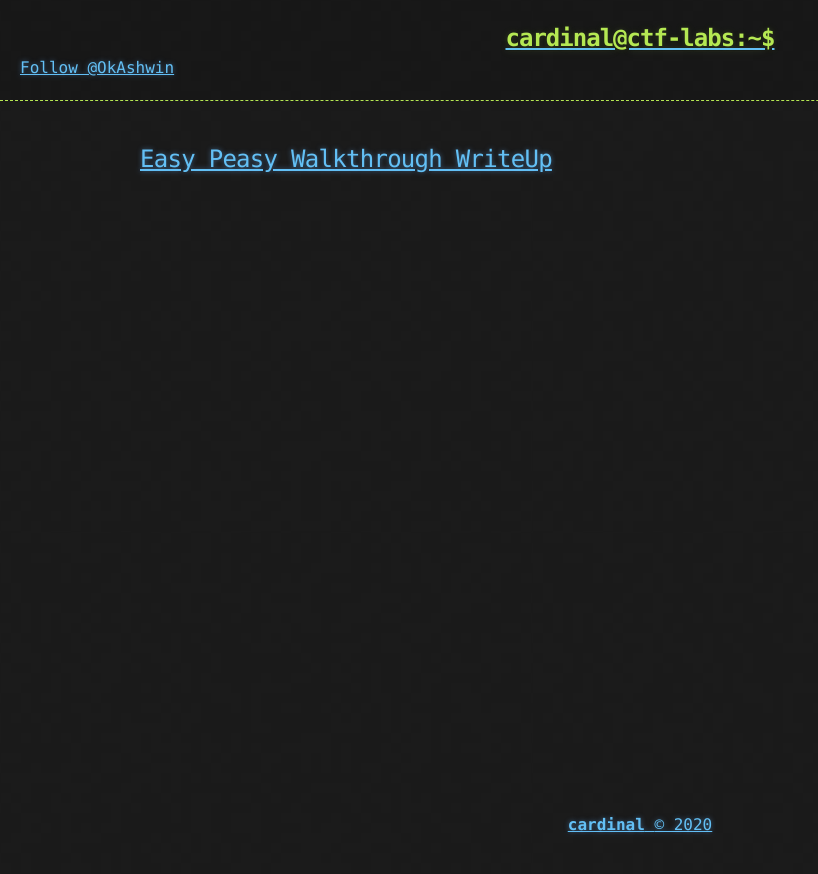
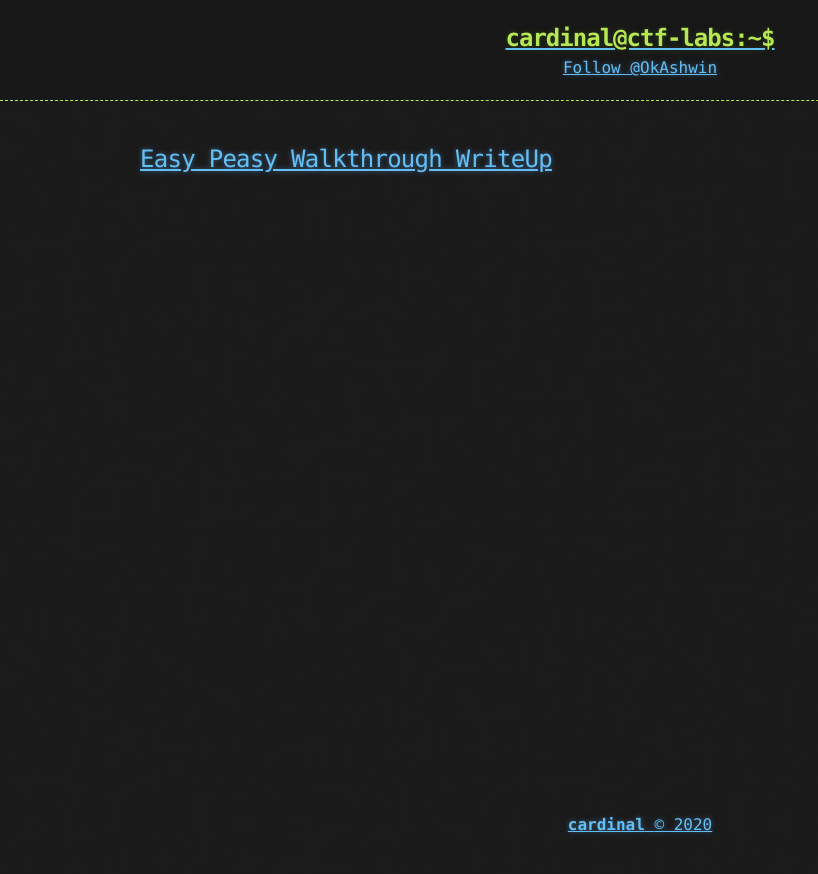
Before and after one commit to krAshwin/CTF_Writeups, a Jekyll site: the page built from index.html, in a window 1280 px wide. Shown: the top 874 px of the page, without its empty margins (0-818 px from the left). Built offline with Jekyll 4.4.1, drawn with Linux system fonts in a browser that asks for light colours; the list of posts is cut into pages by our own code; comment, search, counter and statistics services are not loaded.

Commit message:
Adds Twitter Badge

```diff
--- a/_includes/header.html
+++ b/_includes/header.html
@@ -4,6 +4,6 @@
     {% assign owner_first_name = site.owner | split: " " %}
     <h1>{{ owner_first_name[0] | downcase }}@ctf-labs:~$</h1>
     </a>
-    <a href="https://twitter.com/OkAshwin?ref_src=twsrc%5Etfw" class="twitter-follow-button" data-show-count="false">Follow @OkAshwin</a><script async src="https://platform.twitter.com/widgets.js" charset="utf-8"></script>
+    <center><a href="https://twitter.com/OkAshwin?ref_src=twsrc%5Etfw" class="twitter-follow-button" data-show-count="false">Follow @OkAshwin</a><script async src="https://platform.twitter.com/widgets.js" charset="utf-8"></script></center>
   </div>
 </header>
```
